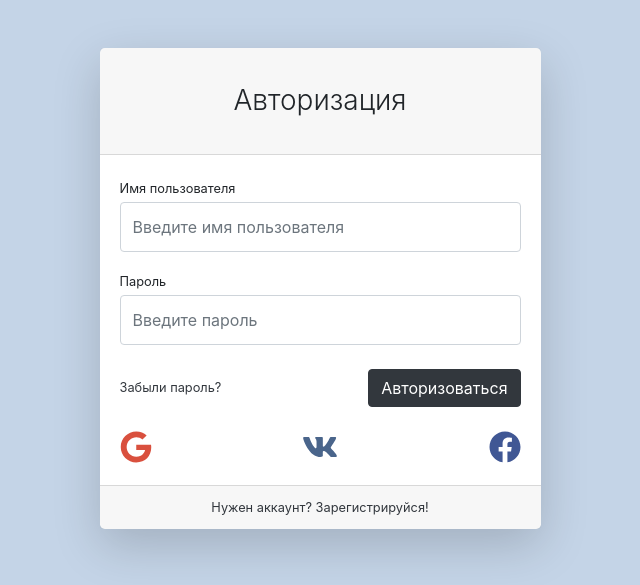
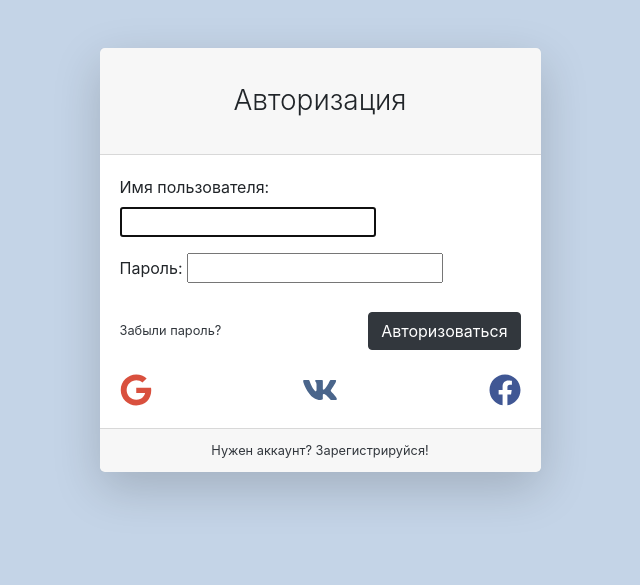
Before and after one commit to agenttim/store, a Django app: page /users/login/ in a window 1280 px wide. Shown: the top 585 px of the page, without its empty margins (320-960 px from the left). Run offline with Django 5.2, Linux system fonts and the light colour scheme; some libraries are stand-ins or nearby versions.

Commit message:
Блок 4 в процессе

```diff
--- /dev/null
+++ b/users/forms.py
@@ -0,0 +1,9 @@
+from django.contrib.auth.forms import AuthenticationForm
+
+from users.models import User
+
+
+class UserLoginForm(AuthenticationForm):
+    class Meta:
+        model = User
+        fields = ('username', 'password')
--- a/users/templates/users/login.html
+++ b/users/templates/users/login.html
@@ -30,6 +30,7 @@
                         <div class="card-body">
                             <form action="{% url 'users:login' %}" method="post">
                                 {% csrf_token %}
+                                {{ form.as_p }}
                                 {#                                <div class="form-group">#}
                                 {#                                    <label class="small mb-1" for="{{ form.username.id_for_label }}">#}
                                 {#                                        Имя пользователя#}
@@ -40,16 +41,16 @@
                                 {#                                    <label class="small mb-1" for="{{ form.password.id_for_label }}">Пароль</label>#}
                                 {#                                    {{ form.password }}#}
                                 {#                                </div>#}
-                                <div class="form-group">
-                                    <label class="small mb-1" for="inputEmailAddress">Имя пользователя</label>
-                                    <input class="form-control py-4" id="inputEmailAddress" type="text"
-                                           placeholder="Введите имя пользователя"/>
-                                </div>
-                                <div class="form-group">
-                                    <label class="small mb-1" for="inputPassword">Пароль</label>
-                                    <input class="form-control py-4" id="inputPassword" type="password"
-                                           placeholder="Введите пароль"/>
-                                </div>
+                                {#                                <div class="form-group">#}
+                                {#                                    <label class="small mb-1" for="inputEmailAddress">Имя пользователя</label>#}
+                                {#                                    <input class="form-control py-4" id="inputEmailAddress" type="text"#}
+                                {#                                           placeholder="Введите имя пользователя"/>#}
+                                {#                                </div>#}
+                                {#                                <div class="form-group">#}
+                                {#                                    <label class="small mb-1" for="inputPassword">Пароль</label>#}
+                                {#                                    <input class="form-control py-4" id="inputPassword" type="password"#}
+                                {#                                           placeholder="Введите пароль"/>#}
+                                {#                                </div>#}
                                 <div class="form-group d-flex align-items-center justify-content-between mt-4 mb-0">
                                     <a class="small" href="#">Забыли пароль?</a>
                                     <input class="btn btn-primary" type="submit" value="Авторизоваться">
--- a/users/views.py
+++ b/users/views.py
@@ -1,8 +1,10 @@
 from django.shortcuts import render
+from users.forms import UserLoginForm
 
 
 def login(request):
-    return render(request, 'users/login.html')
+    context = {'form': UserLoginForm()}
+    return render(request, 'users/login.html', context)
 
 
 def registration(request):
```
